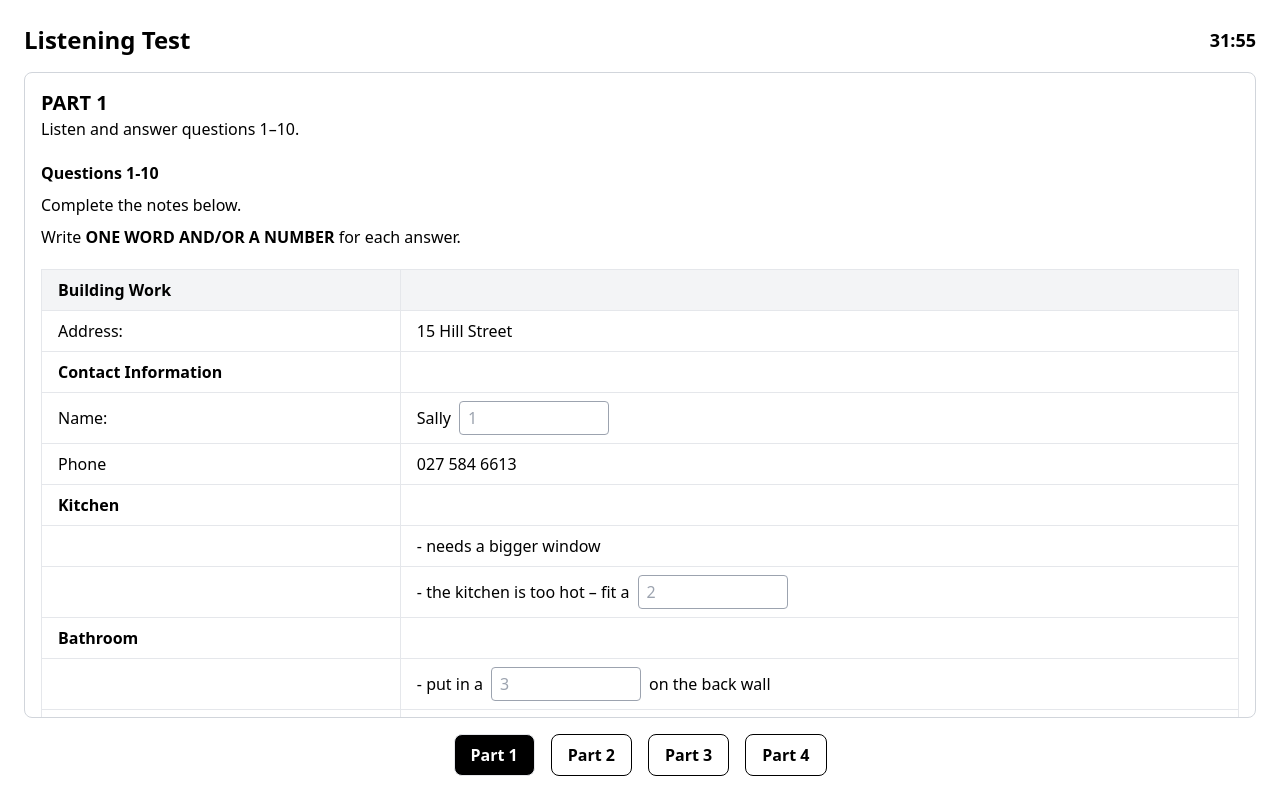
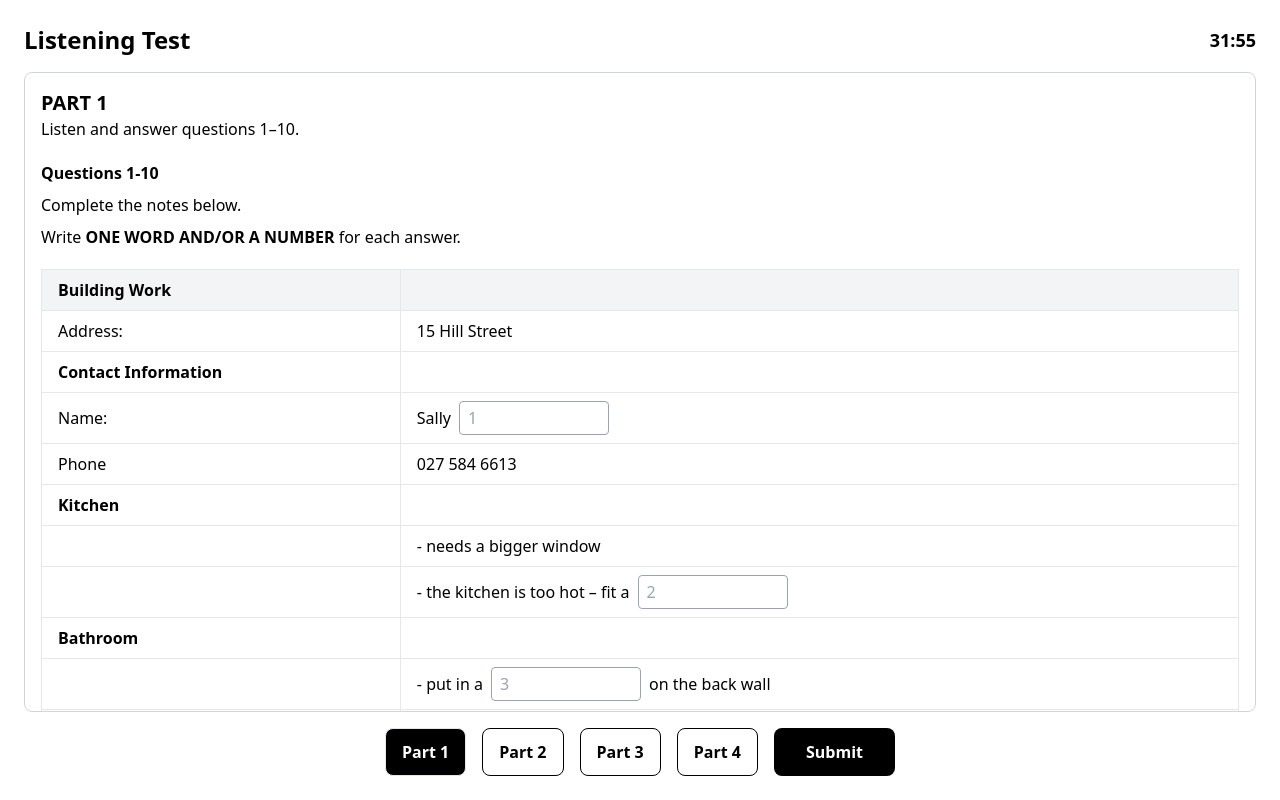
Before and after one commit to shohruhobiddinov/ielts-mock-test, a React (Vite) app: page /listening in a window 1280 px wide. Built offline with nearby package versions, Linux system fonts and the light colour scheme.

Commit message:
submit button has been added

```diff
--- a/src/pages/ListeningTest.jsx
+++ b/src/pages/ListeningTest.jsx
@@ -73,6 +73,11 @@ const ListeningTest = () => {
             console.error("Failed to send answers to Telegram:", error);
         }
     };
+
+    const goToReadingInstructions = () => {
+        navigate("/reading-instructions");
+    };
+
 
 
     return (
@@ -1007,7 +1012,7 @@ const ListeningTest = () => {
 
             {/* Footer: Part buttons */}
             <div className="flex justify-center gap-4">
-            {[1, 2, 3, 4].map((p) => (
+                {[1, 2, 3, 4].map((p) => (
                     <button
                         key={p}
                         onClick={() => setCurrentPart(p)}
@@ -1018,7 +1023,17 @@ const ListeningTest = () => {
                         Part {p}
                     </button>
                 ))}
+                <div className="flex justify-center">
+                    <button
+                        onClick={goToReadingInstructions}
+                        className="px-8 py-3 bg-black text-white font-bold rounded-lg hover:bg-gray-900 transition"
+                    >
+                        Submit
+                    </button>
+                </div>
+
             </div>
+
         </div>
     );
 };
```
